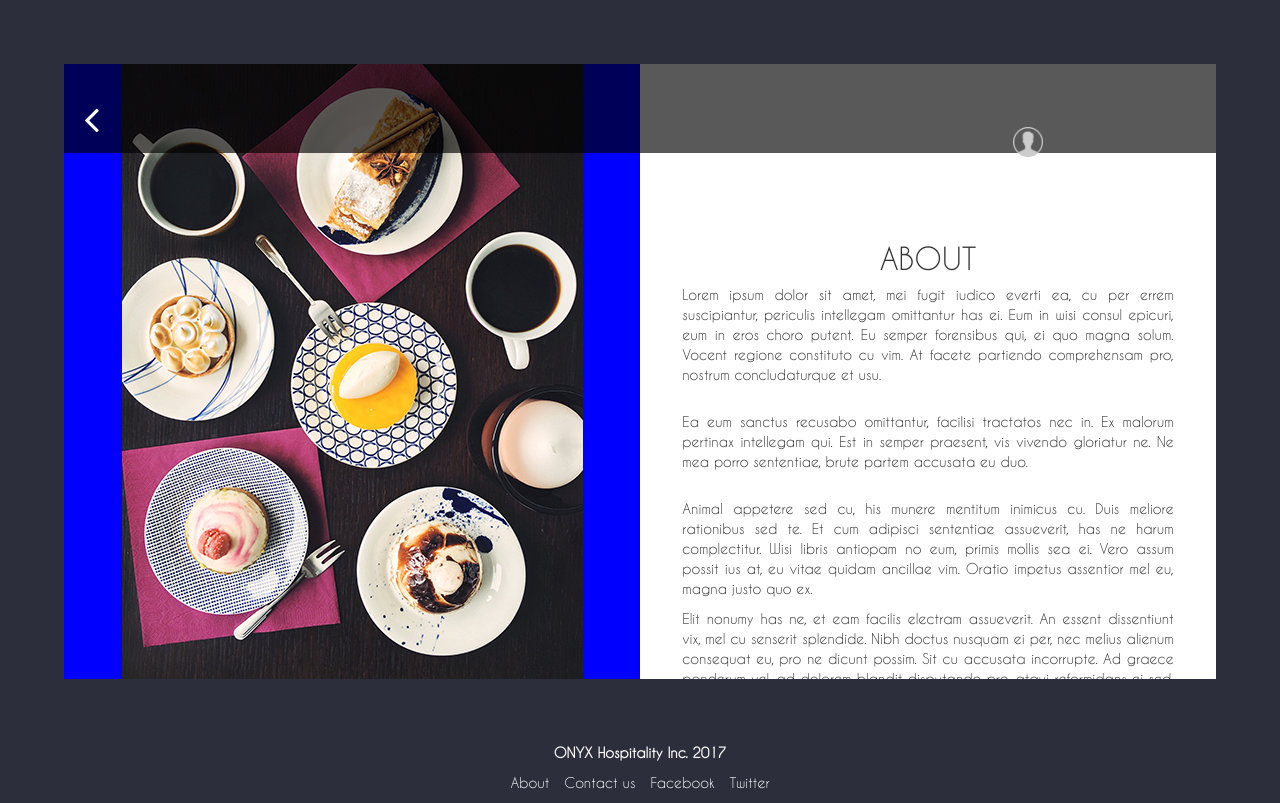
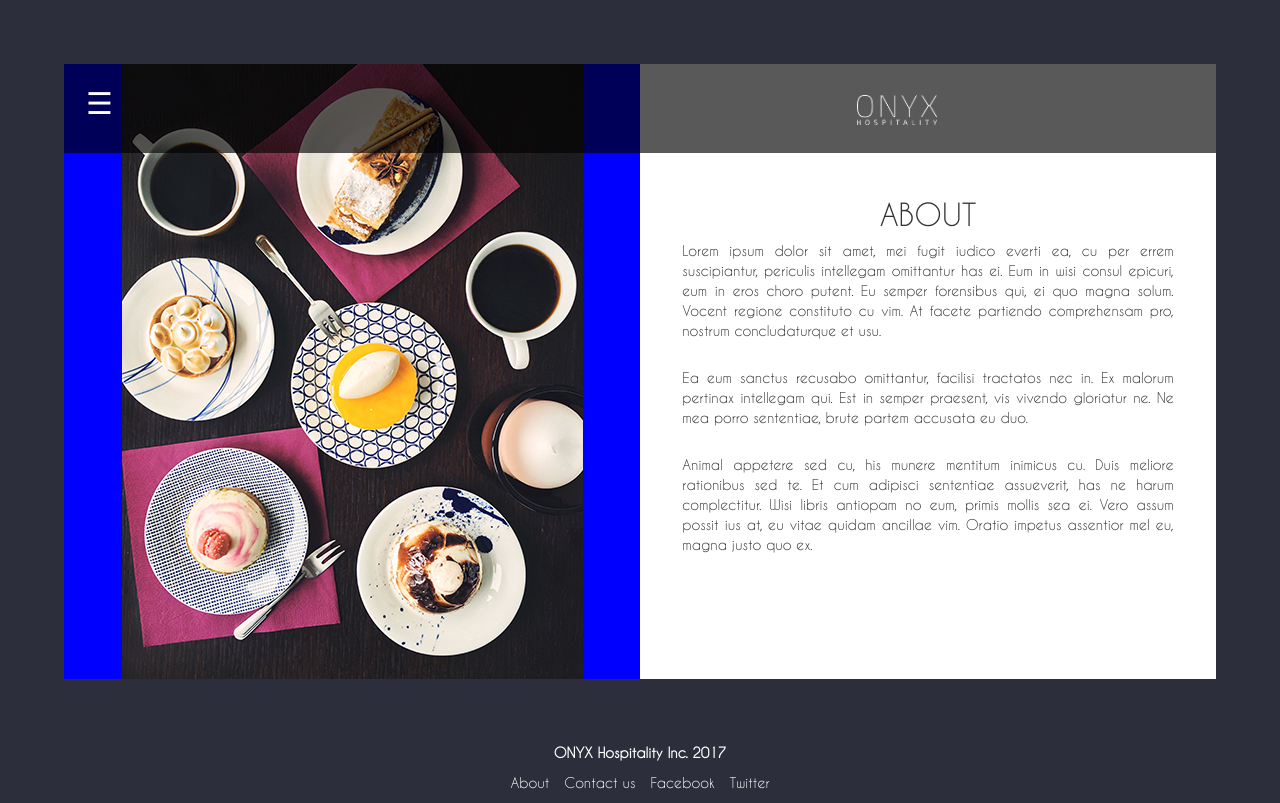
Before and after one commit to nHiRanZ/onyx-hospitality, a PHP site: page /about.php in a window 1280 px wide. Run offline with PHP 8.4, Linux system fonts and the light colour scheme.

Commit message:
conact and aut pages updated

```diff
--- a/about.php
+++ b/about.php
@@ -9,48 +9,48 @@
     <meta http-equiv="X-UA-Compatible" content="IE=edge">
     <meta name="viewport" content="width=device-width, initial-scale=1.0, maximum-scale=1.0, user-scalable=no">
 
-    <title>About | ONYX Hospitality</title>
+    <title>Game Introduction | ONYX Hospitality</title>
 
     <?php include('head.php'); ?>
+    <script>
+        function openNav() {
+            document.getElementById("mySidenav").style.width = "350px";
+        }
 
+        function closeNav() {
+            document.getElementById("mySidenav").style.width = "0";
+        }
+    </script>
 </head>
 
 <body style="height: 100%">
 
+
 <div class="container col-md-12 col-sm-12 col-xs-12" style="">
     <div class="highlight">
-        <span><a href="index.php"><i class="fa fa-angle-left fa-3x" style="margin: 15px 15px; "></i></a></span>
-        <a href="profile.php"><img src="img/home/user.png" alt="Logo"
-                                   style="width: 30px; margin-top: 4%; margin-right: 10%; float: right"></a>
-
-<!--        <div class="highlightIndex" style="margin:0px 0px; padding:0px 0px;">-->
-<!--            <span>-->
-<!--                <a href="location.php"><i class="fa fa-map-pin fa-2x"-->
-<!--                                          style="width: 30px; margin-top: 4%; margin-left: 5%; float: left""></i></a>-->
-<!--                <a href="profile.php"><img src="img/home/user.png" alt="Logo"-->
-<!--                                           style="width: 30px; margin-top: 4%; margin-right: 10%; float: right"></a>-->
-<!--        </div>-->
+        <span style="font-size:30px;cursor:pointer;margin: 15px 22px;" onclick="openNav()">&#9776;</span>
+        <a href="index.php"><img src="img/logo/onyx-hospitality-logo-white.png" alt="Logo" class="highlightlogo"></a>
     </div>
 
     <div class="col-md-6 col-sm-6 col-xs-12 fill" style="float:left; background-color: blue; padding:0px 0px;">
 
         <img src="img/about/about.jpg" style="">
+        <?php
+        include('side-nav.php');
+        ?>
     </div>
 
-    <div class="col-md-6 col-sm-6 col-xs-12 containertext center" style="overflow: scroll; padding-top:25%">
+    <div class="col-md-6 col-sm-6 col-xs-12 containertext center" style="overflow: scroll">
         <div class="row">
             <div class="col-sm-12 col-md-12 col-xs-12">
-                <center>
-                    <h2>ABOUT</h2>
+                <center><h2>ABOUT</h2>
                     <p style="margin-left: 5%; margin-right: 5%; margin-bottom: 5%;" align="justify">Lorem ipsum dolor sit amet, mei fugit iudico everti ea, cu per errem suscipiantur, periculis intellegam omittantur has ei. Eum in wisi consul epicuri, eum in eros choro putent. Eu semper forensibus qui, ei quo magna solum. Vocent regione constituto cu vim. At facete partiendo comprehensam pro, nostrum concludaturque et usu.</p>
 
                     <p style="margin-left: 5%; margin-right: 5%; margin-bottom: 5%;" align="justify">Ea eum sanctus recusabo omittantur, facilisi tractatos nec in. Ex malorum pertinax intellegam qui. Est in semper praesent, vis vivendo gloriatur ne. Ne mea porro sententiae, brute partem accusata eu duo.</p>
 
                     <p style="margin-left: 5%; margin-right: 5%;" align="justify">Animal appetere sed cu, his munere mentitum inimicus cu. Duis meliore rationibus sed te. Et cum adipisci sententiae assueverit, has ne harum complectitur. Wisi libris antiopam no eum, primis mollis sea ei. Vero assum possit ius at, eu vitae quidam ancillae vim. Oratio impetus assentior mel eu, magna justo quo ex.</p>
 
-                    <p style="margin-left: 5%; margin-right: 5%;" align="justify">Elit nonumy has ne, et eam facilis electram assueverit. An essent dissentiunt vix, mel cu senserit splendide. Nibh doctus nusquam ei per, nec melius alienum consequat eu, pro ne dicunt possim. Sit cu accusata incorrupte. Ad graece ponderum vel, ad dolorem blandit disputando pro, atqui reformidans ei sed. Has hinc facete appetere ea.
                     </p>
-                    <p style="margin-left: 5%; margin-right: 5%;" align="justify">Quo id corpora dissentias, quando dicunt senserit nec ne. Ex quo mundi albucius, vix libris suavitate efficiantur no. Ullum velit tantas usu cu, clita hendrerit est te. Te qui veniam oblique docendi, postea recusabo ea sed, ad omnium eripuit vix.</p>
 
                 </center>
             </div>
--- a/side-nav.php
+++ b/side-nav.php
@@ -6,6 +6,7 @@
                                              style="width: 146px;height: 60px;margin: 14px 32px 11px 7px;"></a>
                 <hr>
             </center>
+            <a href="index.php">HOME<i class="fa fa-home" style="float: right; margin-right:50px"></i></a>
             <a href="profile.php">PROFILE<i class="fa fa-user-o" style="float: right; margin-right:50px"></i></a>
             <a href="search.php">PUBS<i class="fa fa-beer" style="float: right; margin-right:50px"></i></a>
             <a href="search.php">RESTAURANTS<i class="fa fa-cutlery" style="float: right; margin-right:50px"></i></a>
```
Also changed, not shown: contact.php (+15 -4 lines).
